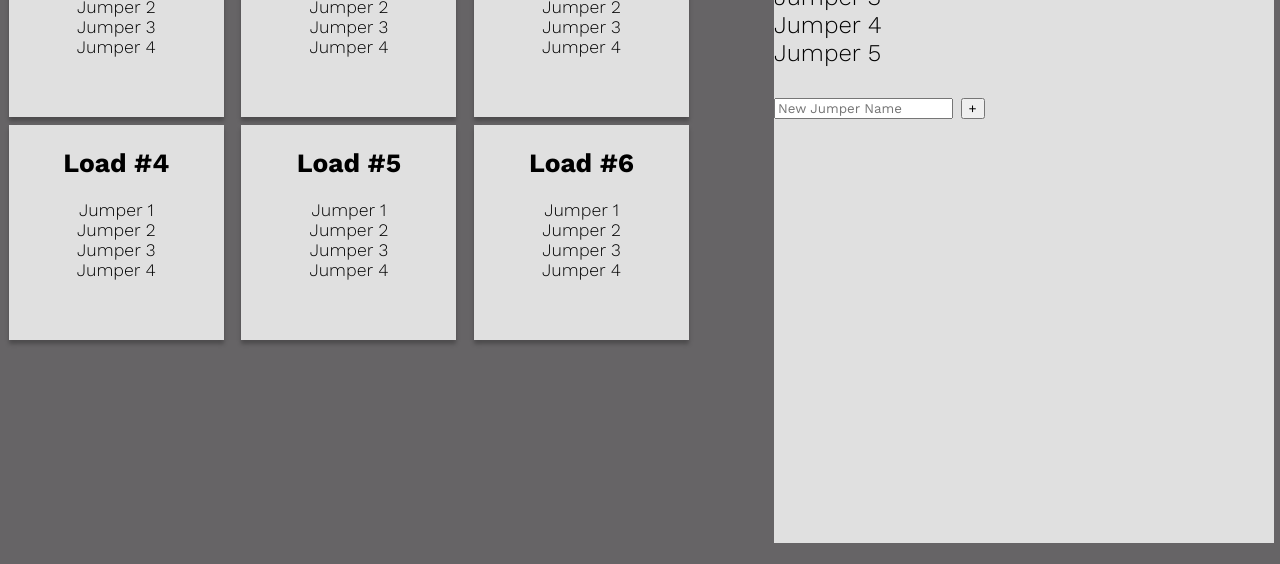
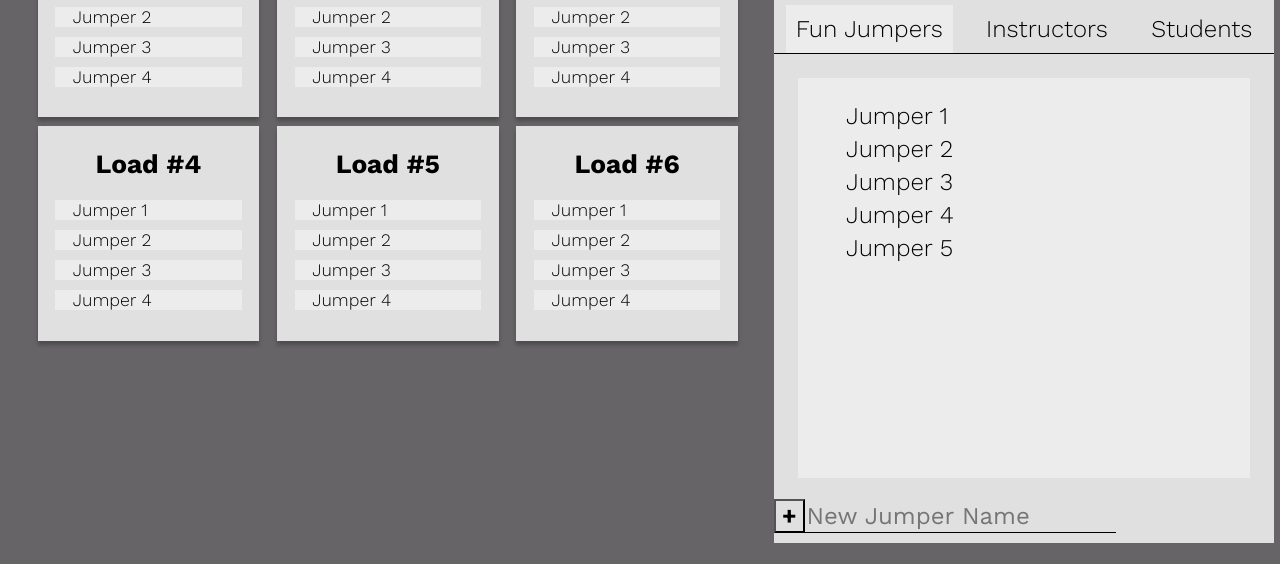
Before and after one commit to griffindavis/HTML-CSS-Learning, a plain HTML site: page index.html in a window 1280 px wide. Shown: the part 236-800 px from the top of the page. Drawn offline with nearby package versions, Linux system fonts and the light colour scheme.

Commit message:
Additional styling

```diff
--- /dev/null
+++ b/_jumperListContainer.scss
@@ -0,0 +1,84 @@
+.jumper-list-container {
+    grid-area: jumpers;
+    position: relative;
+    background: var(--clr-cardBackground);
+    margin: 0.25em;
+    height: 80vh;
+
+    .header {
+        text-align: center;
+    }
+
+    .tabs {
+      display: flex;
+      border-bottom: 1px solid black;
+      justify-content: space-around;
+    }
+
+    .tab {
+      cursor: pointer;
+      padding: 10px;
+    }
+
+    .tab:hover, .tab.active {
+      background: var(--clr-light);
+    }
+
+    .jumper-list {
+        display: grid;
+        grid-template-columns: 1fr;
+        height: 50vh;
+        margin: 1em;
+        background: var(--clr-light);
+
+        li {
+            display: grid;
+            margin-bottom: 5px;
+            margin-right: 1em;
+            margin-left: 1em;
+            background: inherit;
+
+            &:hover {
+                background: var(--clr-cardBackground);
+                cursor: grab;
+            }
+        }
+
+    }
+    .jumper {
+        padding-left: 1em;
+        background: var(--clr-light);
+    }
+
+    .jumper-menu {
+      position: absolute;
+      bottom: 0;
+
+      form {
+        display: flex;
+        margin-bottom: 10px;
+
+        .new-jumper {
+          order: 2;
+          border: 0;
+          background: 0;
+          border-bottom: 1px solid currentColor;
+          font-size: 1em;
+          transition: border-bottom 250ms ease-in;
+          outline: none; // bad to do
+        }
+
+        .new-jumper:focus {
+          border-bottom: 3px solid currentColor;
+        }
+
+        button {
+          background: 0;
+          order: 1;
+          font-size: 1em;
+          font-weight: bold;
+          outline: none; // again bad to do
+        }
+      }
+    }
+  }
--- /dev/null
+++ b/_loadContainer.scss
@@ -0,0 +1,33 @@
+.load-container {
+    grid-area: load;
+    margin-left: 1.2em;
+
+    .load-card {
+      float: left;
+      background: var(--clr-cardBackground);
+      margin: 0.25em 0.5em 0.25em 0.5em;
+      width: 30%;
+      height: 33%;
+      font-size: 1.1rem;
+      text-align: center;
+      box-shadow: 0px 4px 4px rgba(0, 0, 0, 0.25);
+
+      li {
+        text-align: left;
+        display: grid;
+        grid-template-columns: 1fr;
+        margin-bottom: 10px;
+        width: calc(100% - 2em);
+        position: relative;
+        padding-left: 1em;
+        margin-left: 1em;
+        margin-right: 1em;
+        background: var(--clr-light);
+        // /border: 2px solid black;
+
+        &:hover {
+          cursor: grab;
+        }
+      }
+    }
+  }
--- a/index.html
+++ b/index.html
@@ -10,18 +10,28 @@
   <body>
 
     <div class="header-menu">
-      <h1>This is the header menu</h1>
+      <h1>Menu Menu Menu Menu</h1>
     </div>
 
     <div class="jumper-list-container">
 
+      <div class="header-container">
+          <h2 class="header">List of Jumpers</h2>
+
+          <ul class="tabs">
+            <li class="tab active">Fun Jumpers</li>
+            <li class="tab">Instructors</li>
+            <li class="tab">Students</li>
+          </ul>
+      </div>
+
       <div class="jumper-list">
         <ul>
-          <li>Jumper 1</li>
-          <li>Jumper 2</li>
-          <li>Jumper 3</li>
-          <li>Jumper 4</li>
-          <li>Jumper 5</li>
+          <li class="jumper">Jumper 1</li>
+          <li class="jumper">Jumper 2</li>
+          <li class="jumper">Jumper 3</li>
+          <li class="jumper">Jumper 4</li>
+          <li class="jumper">Jumper 5</li>
         </ul>
       </div>
 
--- /dev/null
+++ b/styles.scss
@@ -0,0 +1,48 @@
+:root {
+  --clr-primary: rgb(102, 100, 102);
+  --clr-light:  rgb(236, 236, 236);
+  --clr-dark: #333;
+  --clr-warning: rgb(99, 36, 36);
+  --clr-cardBackground: #E0E0E0;
+}
+
+*,
+*::before,
+*::after {
+  font-family: inherit;
+  box-sizing: border-box;
+}
+
+body {
+  margin: 0;
+  font-family: "Work Sans", sans-serif;
+  font-weight: 300;
+  font-size: 1.5rem;
+  background-color: var(--clr-primary);
+  color: #000000;
+
+  display: grid;
+  align-content: center;
+  grid:
+    "header header header header" auto
+    "load load load jumpers" auto
+    "load load load jumpers" auto /
+    1fr 1fr 1fr 2fr;
+}
+
+.header-menu {
+  position: relative;
+  grid-area: header;
+  text-align: center;
+  background: var(--clr-cardBackground);
+  margin-bottom: 0.5em;
+}
+
+ul {
+  list-style: none;
+  padding: 0;
+}
+
+@import "_jumperListContainer.scss";
+
+@import "_loadContainer.scss";
```
Also changed, not shown: styles.css, 1 other file.
